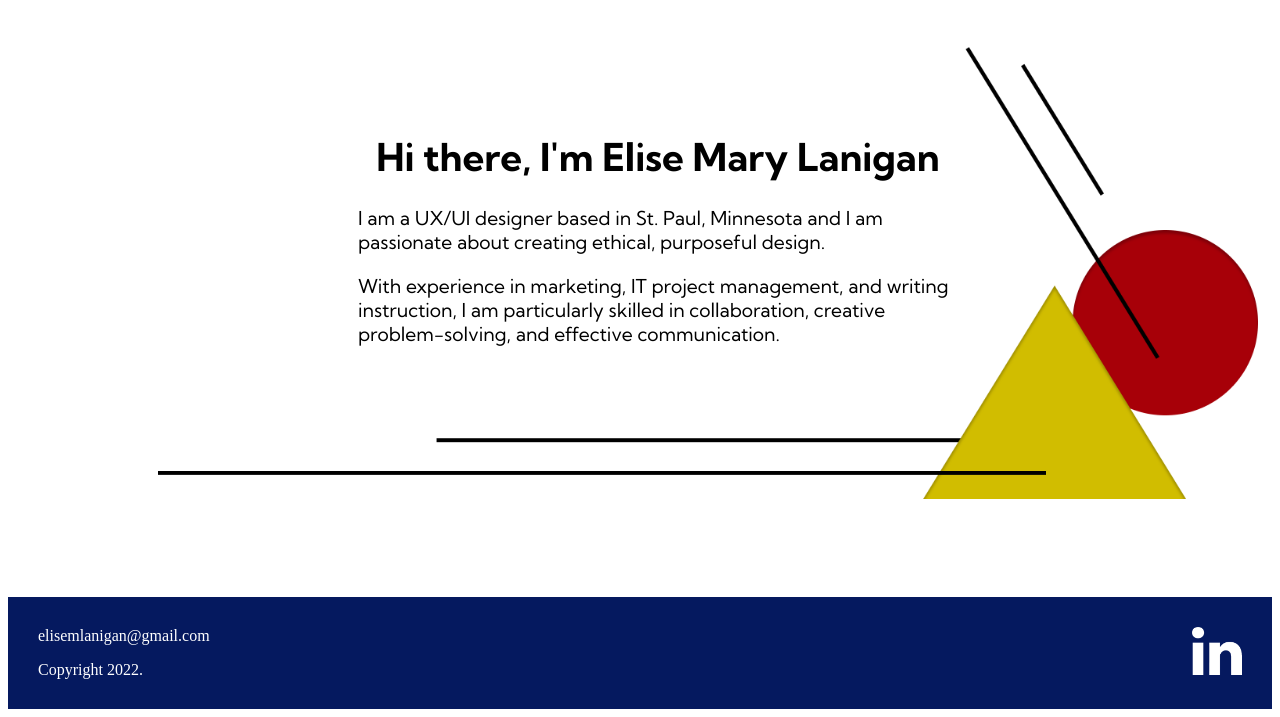
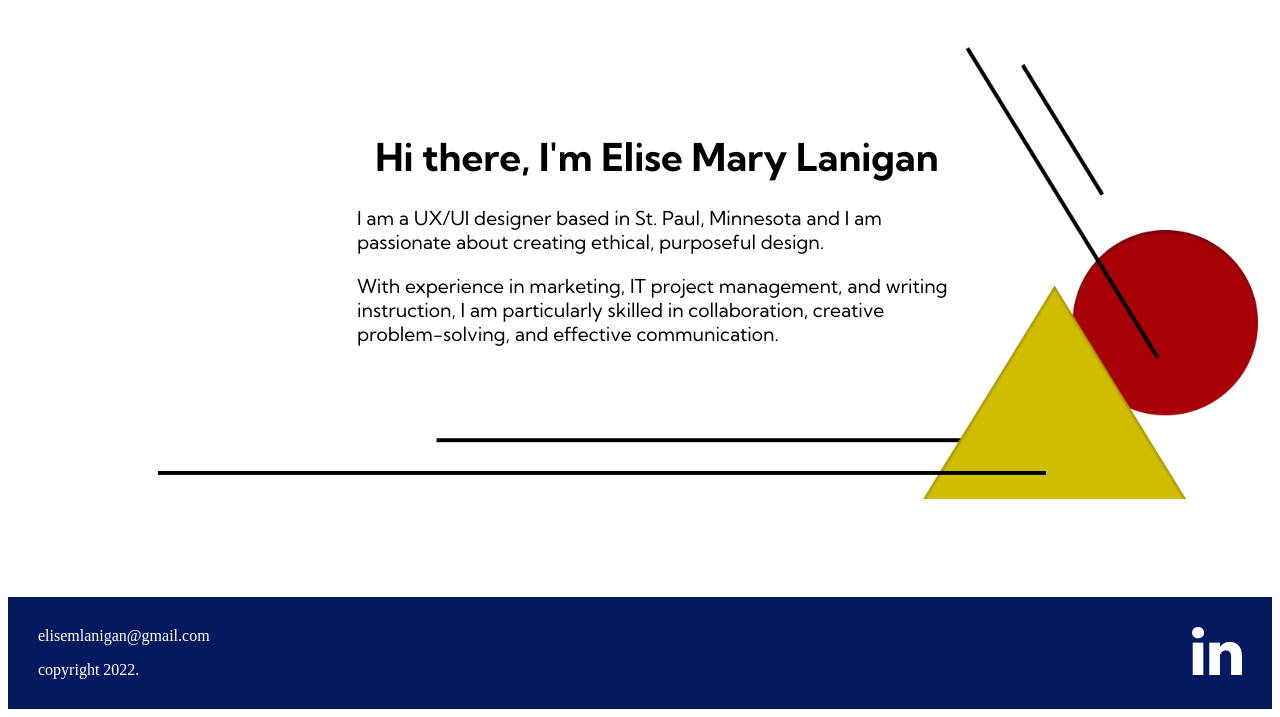
Before and after one commit to eliselan/UX_UI_HW_17, a plain HTML site: page index.html in a window 1280 px wide. Shown: the part 106-823 px from the top of the page. Drawn offline with Linux system fonts and the light colour scheme; files whose address does not match are found by name.

Commit message:
updates to format

```diff
--- a/css/style.css
+++ b/css/style.css
@@ -49,7 +49,7 @@ li {
     max-width: 600px;
     justify-items: center;
     position: absolute;
-    padding-left: 350px;
+    padding-left: 349px;
     padding-top: 110px;
     font-size: larger;
 }
--- a/index.html
+++ b/index.html
@@ -29,7 +29,7 @@
             <footer class="foot">
                 <div class="copyright">
                     <p>elisemlanigan@gmail.com</p>
-                    <p>Copyright 2022.</p>
+                    <p>copyright 2022.</p>
                     </div>
                 <div class="socials">
                     <img src="images/Rectangle 33.png" width="50">
```
